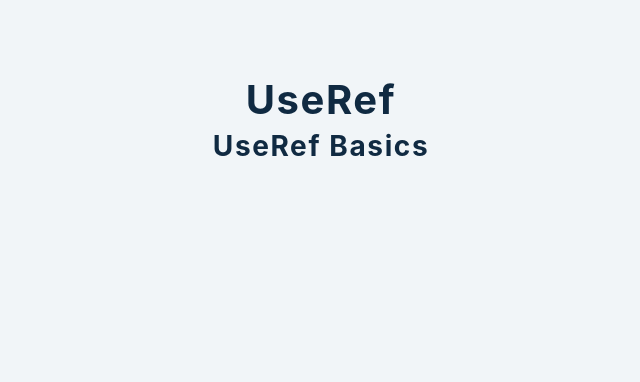
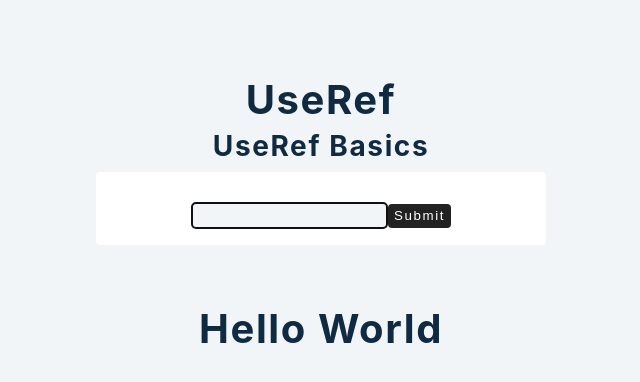
Before and after one commit to mnomanme/advanceReact, a React (Create React App) app: page / in a window 1280 px wide. Shown: the top 382 px of the page, without its empty margins (319-959 px from the left). Built offline with nearby package versions, Linux system fonts and the light colour scheme.

Commit message:
useRef preserve value works :fire:

```diff
--- a/src/components/UseRefBasics.js
+++ b/src/components/UseRefBasics.js
@@ -1,9 +1,35 @@
-import React from 'react';
+import React, { useEffect, useRef } from 'react';
 
 const UseRefBasics = () => {
+	const refContainer = useRef(null);
+	const divContainer = useRef(null);
+
+	const handleSubmit = (e) => {
+		e.preventDefault();
+		console.log(refContainer.current.value);
+		console.log(divContainer.current);
+	};
+
+	console.log(refContainer);
+
+	useEffect(() => {
+		console.log(refContainer.current);
+		refContainer.current.focus();
+	});
+
 	return (
 		<>
 			<h3>useRef basics</h3>
+
+			<form className="form" onSubmit={handleSubmit}>
+				<div>
+					<input type="text" ref={refContainer} />
+					<button type="submit">submit</button>
+				</div>
+			</form>
+			<div ref={divContainer}>
+				<h2>hello world</h2>
+			</div>
 		</>
 	);
 };
```
